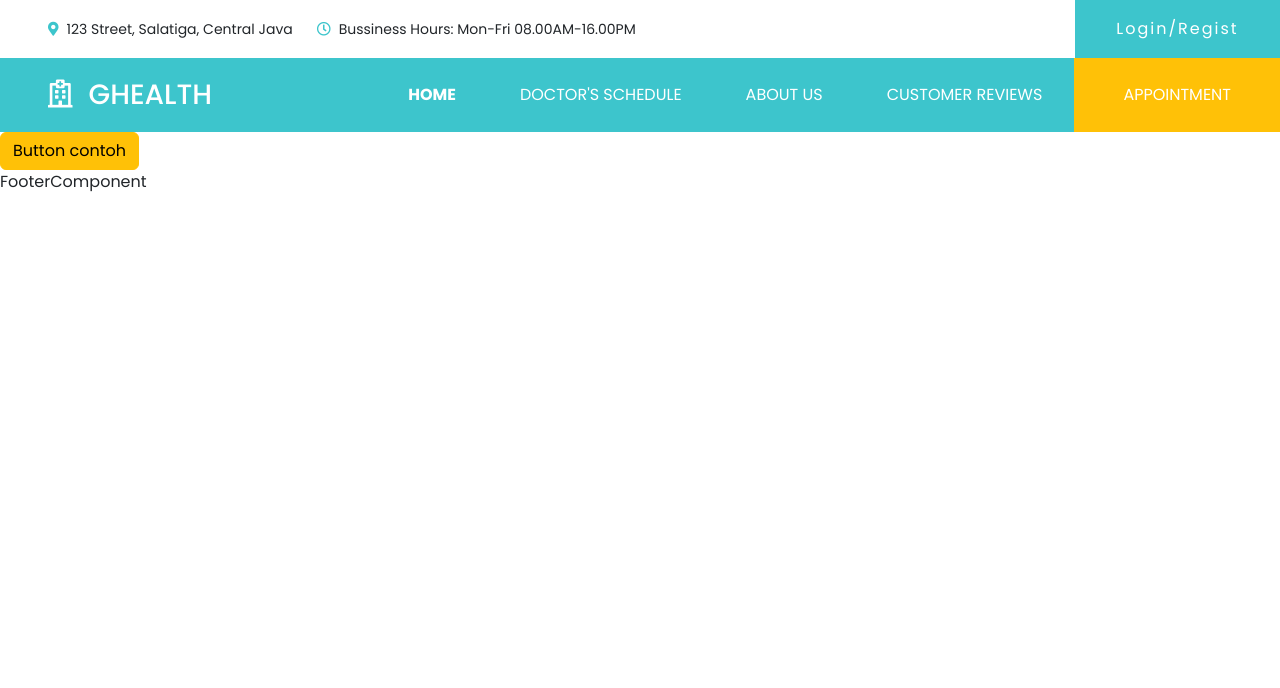
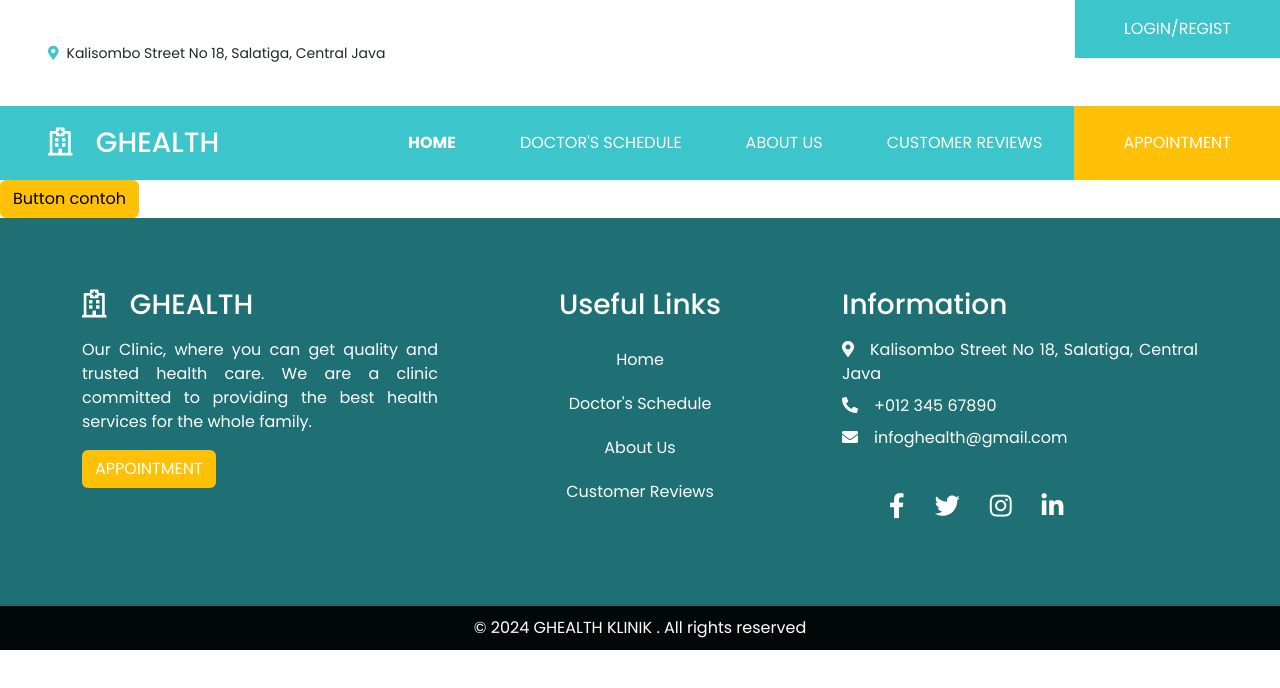
Before and after one commit to irfanrrn/Project-AppKlinik, a React (Vite) app in the folder frontend/: page / in a window 1280 px wide. Shown: the top 688 px of the page. Built offline with nearby package versions, Linux system fonts and the light colour scheme.

Commit message:
Menambahkan footer

```diff
--- a/frontend/src/components/FooterComponent.jsx
+++ b/frontend/src/components/FooterComponent.jsx
@@ -1,7 +1,84 @@
 
 const FooterComponent = () => {
   return (
-    <div>FooterComponent</div>
+    <div>
+         <footer className="footer">
+            <div className="footer-top">
+                <div className="container ">
+                    <div className="row">
+                        <div className="col-xl-4 col-md-6 col-lg-4">
+                            <div className="footer-widget">
+                                <div className="footer-logo mb-3">
+                                    <a href="index.html">
+                                        <h3 className="logo-footer m-0 text-white">
+                                            <i className="far fa-hospital me-3" /> GHEALTH
+                                        </h3>
+                                    </a>
+                                </div>
+                                <p>
+                                Our Clinic, where you can get quality and trusted health care.
+                                We are a clinic committed to providing the best health services for the whole family.
+                                </p>
+                                <button className="btn btn-appo-foot">Appointment</button>
+                            </div>
+                        </div>
+                        <div className="col-xl-4 col-md-6 col-lg-4">
+                            <div className="footer-widget">
+                                <h3 className="footer-title-use mb-3">Useful Links</h3>
+                                <ul className="list">
+                                <li>
+                                    <a href="#">Home</a>
+                                </li>
+                                <li>
+                                    <a href="#">Doctor's Schedule</a>
+                                </li>
+                                <li>
+                                    <a href="#">About Us</a>
+                                </li>
+                                <li>
+                                    <a href="#"> Customer Reviews</a>
+                                </li>
+                                </ul>
+                            </div>
+                        </div>
+                        <div className="col-xl-4 col-md-6 col-lg-4">
+                            <div className="footer-widget">
+                                <h3 className="footer-title mb-3">Information</h3>
+                                <p class="mb-2"><i class="fa fa-map-marker-alt me-3"></i>Kalisombo Street No 18, Salatiga, Central Java</p>
+                                <p class="mb-2"><i class="fa fa-phone-alt me-3"></i>+012 345 67890</p>
+                                <p class="mb-2"><i class="fa fa-envelope me-3"></i>infoghealth@gmail.com</p>
+                                <ul className="social-links">
+                                    <li>
+                                    <a href="#">
+                                        <i className="fab fa-facebook-f"></i>
+                                    </a>
+                                    </li>
+                                    <li>
+                                    <a href="#">
+                                        <i className="fab fa-twitter"></i>
+                                    </a>
+                                    </li>
+                                    <li>
+                                    <a href="#">
+                                        <i className="fab fa-instagram"></i>
+                                    </a>
+                                    </li>
+                                    <li>
+                                    <a href="#">
+                                        <i className="fab fa-linkedin-in"></i>
+                                    </a>
+                                    </li>
+                                </ul>
+                            </div>
+                        </div>
+                    </div>
+                </div>
+            </div>
+            <div class="bottom-bar">
+            <p>&copy; 2024 GHEALTH KLINIK . All rights reserved</p>
+            </div>
+        </footer>
+    </div>
   )
 }
 
--- a/frontend/src/components/NavbarComponent.jsx
+++ b/frontend/src/components/NavbarComponent.jsx
@@ -2,38 +2,47 @@
 const NavbarComponent = () => {
   return (
     <div>
-        <div class="container-fluid bg-white p-0 wow fadeIn" data-wow-delay="0.1s">
-            <div class="row gx-0 d-none d-lg-flex">
-                <div class="col-lg-7 px-5 text-start">
-                    <div class="h-100 d-inline-flex align-items-center py-3 me-4">
-                        <small class="fa fa-map-marker-alt me-2" id="icons-light"></small>
-                        <small>123 Street, Salatiga, Central Java</small>
+        <div className="container-fluid bg-white p-0 wow fadeIn" data-wow-delay="0.1s">
+            <div className="row gx-0 d-none d-lg-flex">
+                <div className="col-lg-7 px-5 text-start">
+                    <div className="h-100 d-inline-flex align-items-center py-3 me-4">
+                    <small className="fa fa-map-marker-alt me-2" id="icons-light" />
+                    <small>Kalisombo Street No 18, Salatiga, Central Java</small>
                     </div>
-                    <div class="h-100 d-inline-flex align-items-center py-3">
-                        <small class="far fa-clock me-2" id="icons-light"></small>
-                        <small>Bussiness Hours: Mon-Fri 08.00AM-16.00PM</small>
+                    <div className="h-100 d-inline-flex align-items-center py-3">
+                    <small className="far fa-clock me-2" id="icons-light" />
+                    <small>Bussiness Hours: Mon-Fri 08.00AM-16.00PM</small>
                     </div>
                 </div>
-                <div class="col-sm-5 text-end">
-                    <a href="" class="btn btn-log rounded-0 py-3">Login/Regist</a>
+                <div className="col-sm-5 text-end">
+                    <a href="" className="btn btn-log rounded-0 py-3">LOGIN/REGIST</a>
                 </div>
             </div>
         </div>
-
-        <nav class="navbar navbar-expand-lg navbar-light sticky-top p-0 wow fadeIn" id="navnav" data-wow-delay="0.1s">
-            <a href="index.html" class="navbar-brand d-flex align-items-center px-4 px-lg-5">
-                <h3 class="m-0 text-white"><i class="far fa-hospital me-3"></i>GHEALTH</h3>
+        <nav className="navbar navbar-expand-lg navbar-light sticky-top p-0 wow fadeIn" id="navnav" data-wow-delay="0.1s">
+            <a href="index.html" className="navbar-brand d-flex align-items-center px-4 px-lg-5">
+            <h3 className="m-0 text-white">
+                <i className="far fa-hospital me-3" /> GHEALTH
+            </h3>
             </a>
-            <div class="collapse navbar-collapse text-white" id="navbarCollapse">
-                <div class="navbar-nav ms-auto p-5 p-lg-0">
-                    <a href="index.html" class="nav-item nav-link active mx-4">Home</a>
-                    <a href="about.html" class="nav-item nav-link mx-4">doctor's schedule</a>
-                    <a href="service.html" class="nav-item nav-link mx-4">about us</a>
-                    <a href="contact.html" class="nav-item nav-link mx-4">customer reviews</a>
+            <div className="collapse navbar-collapse text-white" id="navbarCollapse">
+                <div className="navbar-nav ms-auto p-5 p-lg-0">
+                    <a href="index.html" className="nav-item nav-link active mx-4">
+                    Home
+                    </a>
+                    <a href="about.html" className="nav-item nav-link mx-4">
+                    doctor's schedule
+                    </a>
+                    <a href="service.html" className="nav-item nav-link mx-4">
+                    about us
+                    </a>
+                    <a href="contact.html" className="nav-item nav-link mx-4">
+                    customer reviews
+                    </a>
                 </div>
             </div>
             <div>
-            <a href="" class="btn btn-appo rounded-0 py-4 px-lg-5 d-none d-lg-block text-white">Appointment</a>
+            <a href="" className="btn btn-appo rounded-0 py-4 px-lg-5 d-none d-lg-block text-white">Appointment</a>
             </div>
         </nav>
     </div>
--- /dev/null
+++ b/frontend/src/scss/_footer.scss
@@ -0,0 +1,80 @@
+footer{
+    background-color: $footer-color;
+    color: white;
+    padding-top: 70px;
+}
+.copy-right_text{
+    background-color: $footer-dark;
+}
+.btn-appo-foot{
+    color: white;
+    background-color: $warning-color;
+    text-transform: uppercase;
+}
+.btn-appo-foot:hover{
+    color: $warning-color;
+    border-color: $warning-color;
+    text-transform: uppercase;
+}
+.footer-widget p{
+    text-align: justify;
+}
+a{
+    text-decoration: none;
+    color: white;
+}
+.footer-title-use{
+    text-align: center;
+}
+.footer-title{
+    text-align: justify;
+}
+.list {
+    padding: 0;
+  }
+  .list li {
+    width: auto;
+    text-align: center;
+    list-style-type: none;
+    padding: 10px;
+    position: relative;
+  }
+  .list li::before {
+    content: "";
+    position: absolute;
+    transform: translate(-50%, -50%);
+    left: 50%;
+    top: 100%;
+    width: 0;
+    height: 2px;
+    background: white;
+    transition-duration: 0.5s;
+  }
+  .list li:hover::before {
+    width: 70px;
+  }
+.list li a{
+    color: white;
+    text-decoration: none;
+}
+.social-links li{
+    display: inline-block;
+    margin-top: 15px;
+    padding: 15px;
+    font-size: 25px;
+}
+.social-links i{
+    text-align: justify;
+}
+.social-links i:hover{
+    color: $warning-color;
+}
+.bottom-bar {
+    background: $footer-dark;
+    text-align: center;
+    padding: 10px 0;
+    margin-top: 50px;
+}
+.bottom-bar p {
+    margin: 0;
+}
--- /dev/null
+++ b/frontend/src/scss/_navbar.scss
@@ -0,0 +1,40 @@
+.navbar{
+    text-transform: uppercase;
+
+    .nav-link.active {
+        font-weight: 700;
+        color: white;
+      }
+      .nav-link.active:hover {
+        font-weight: 700;
+      }
+      .nav-link{
+        color: white;
+      }
+      .nav-link:hover {
+        font-weight: 700;
+      }
+}
+#navnav{
+    background-color: $primary-color;
+    color: white;
+}
+.btn-log{
+    width: 205px;
+    background-color: $primary-color;
+
+    color: white;
+    text-align: center;
+}
+.btn-log:hover{
+    letter-spacing: 2px;
+    font-weight: 700;
+    color: $primary-color;
+    text-align: center;
+}
+.btn-appo{
+    background-color: $warning-color;
+}
+.btn-appo:hover{
+    background-color: $primary-color;
+}
--- a/frontend/src/scss/styles.scss
+++ b/frontend/src/scss/styles.scss
@@ -2,6 +2,9 @@
 @import "./variables";
 @import "bootstrap/scss/bootstrap";
 @import url('https://fonts.googleapis.com/css2?family=Poppins:ital,wght@0,100;0,200;0,300;0,400;0,500;0,600;0,700;0,800;0,900;1,100;1,200;1,300;1,400;1,500;1,600;1,700;1,800;1,900&display=swap');
+@import "./navbar";
+@import "./footer";
+
 
 *{
     font-family: "Poppins", sans-serif;
@@ -10,43 +13,3 @@
 #icons-light{
     color: $primary-color;
 }
-.navbar{
-    text-transform: uppercase;
-
-    .nav-link.active {
-        font-weight: 700;
-        color: white;
-      }
-      .nav-link.active:hover {
-        font-weight: 700;
-      }
-      .nav-link{
-        color: white;
-      }
-      .nav-link:hover {
-        font-weight: 700;
-      }
-}
-#navnav{
-    background-color: $primary-color;
-    color: white;
-}
-.btn-log{
-    width: 205px;
-    background-color: $primary-color;
-    letter-spacing: 2px;
-    color: white;
-    text-align: center;
-}
-.btn-log:hover{
-    letter-spacing: 2px;
-    font-weight: 700;
-    color: $primary-color;
-    text-align: center;
-}
-.btn-appo{
-    background-color: $warning-color;
-}
-.btn-appo:hover{
-    background-color: $primary-color;
-}
```
